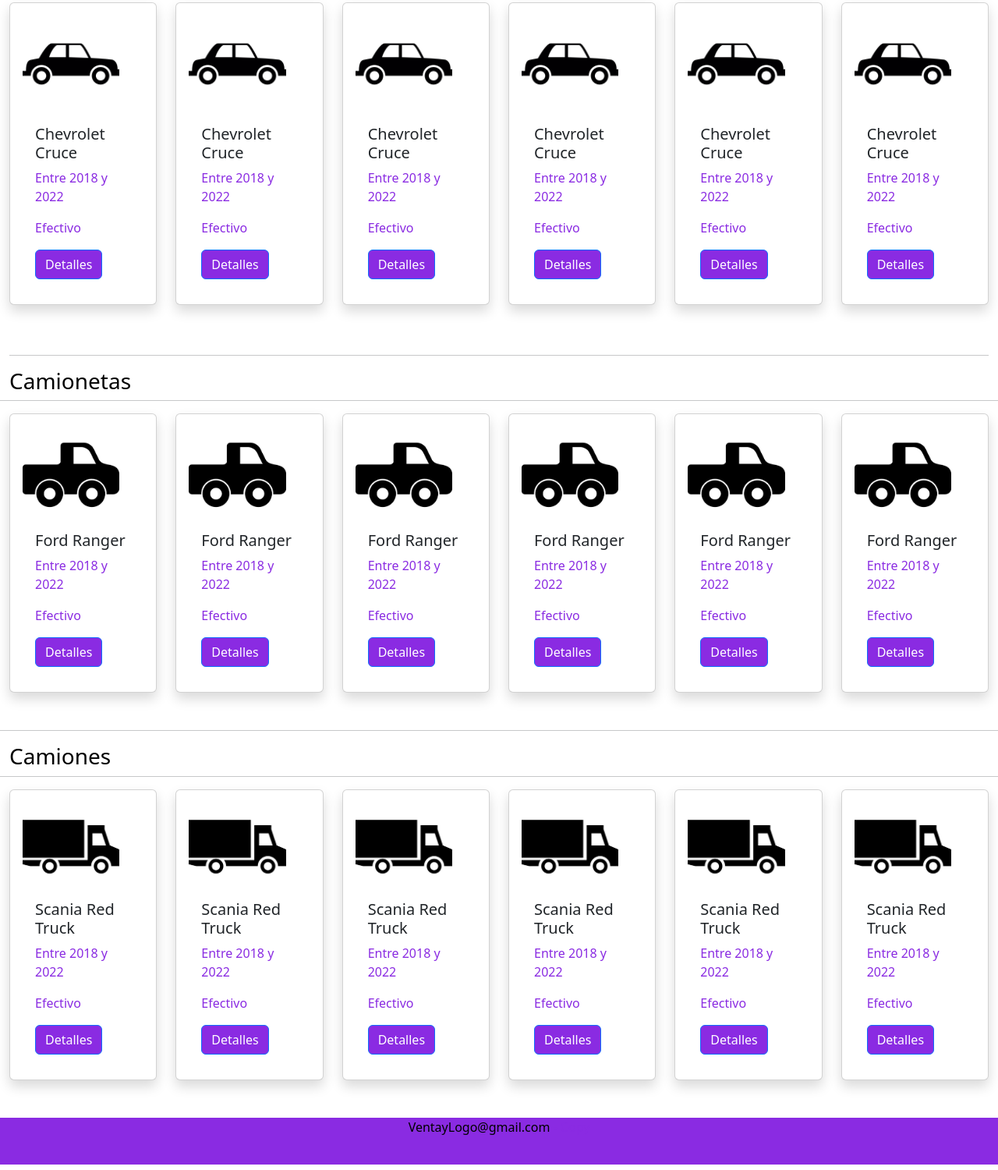
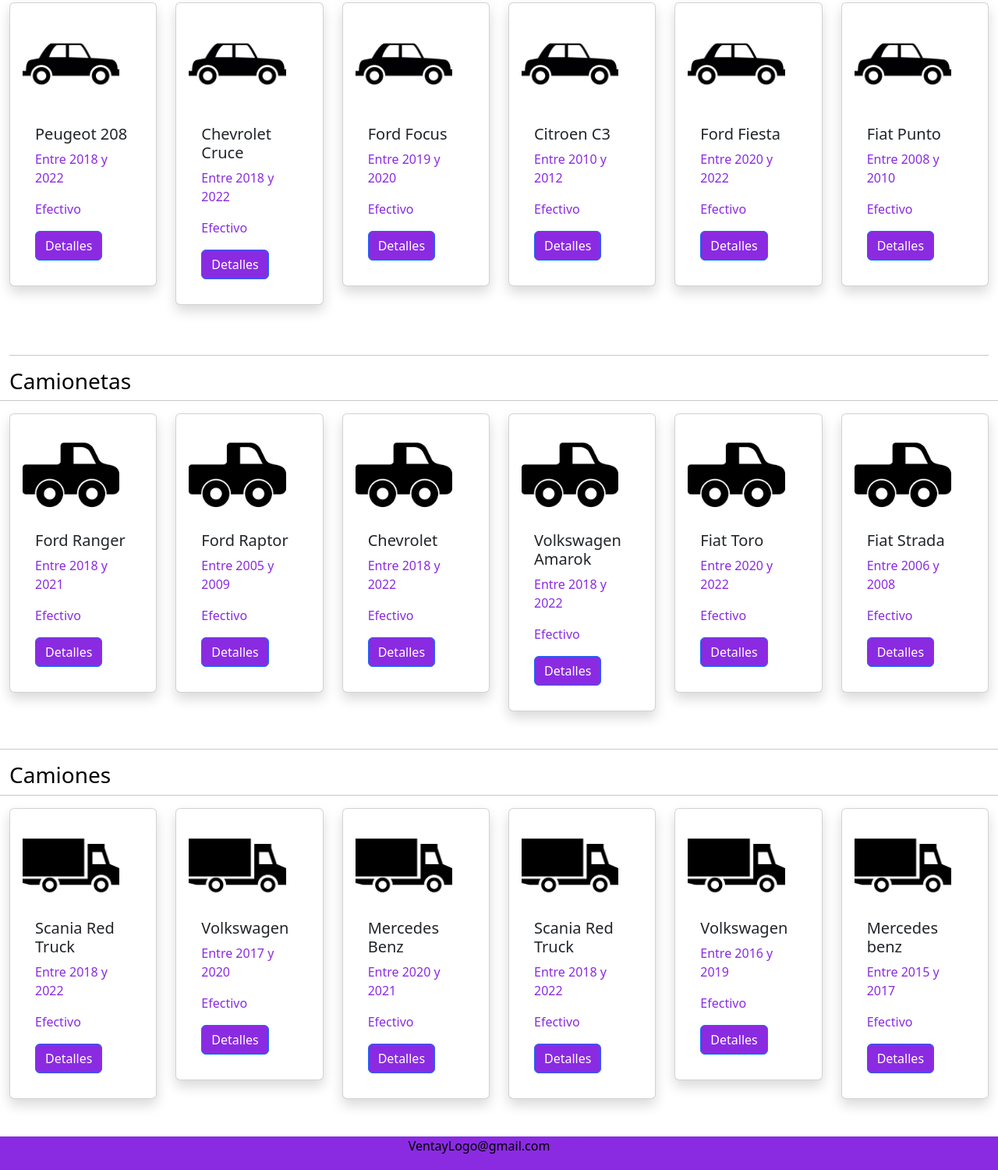
Before and after one commit to agusrolando/Bootstrap, a plain HTML site: page index.html in a window 1280 px wide. Shown: the part 217-1717 px from the top of the page at 78% size. Drawn offline with nearby package versions, Linux system fonts and the light colour scheme.

Commit message:
Correccion entrega proyecto final

```diff
--- a/index.html
+++ b/index.html
@@ -90,9 +90,9 @@
                     </a>
                     <ul class="dropdown-menu" aria-labelledby="navbarDropdownMenuLink">
                       <li><a class="dropdown-item" href="pages/camiones.html">Todos</a></li>
-                      <li><a class="dropdown-item" href="#">Action</a></li>
-                      <li><a class="dropdown-item" href="#">Another action</a></li>
-                      <li><a class="dropdown-item" href="#">Something else here</a></li>
+                      <li><a class="dropdown-item" href="#">Ford</a></li>
+                      <li><a class="dropdown-item" href="#">Mercedes Benz</a></li>
+                      <li><a class="dropdown-item" href="#">Scania</a></li>
                     </ul>
                   </li>
                 </ul>
@@ -120,7 +120,9 @@
 
         <div class="row">
 
+          <article id="tarjetasAutos">
 
+        </article>
 
           <div>
             <a href="pages/autos.html"><h3>Autos</h3></a>
@@ -135,7 +137,7 @@
               <img src="img/pngegg.png" class="card-img-top" alt="auto">
 
               <div class="card-body">
-                <h5 class="card-title">Chevrolet Cruce</h5>
+                <h5 class="card-title">Peugeot 208</h5>
                 <p class="card-text">Entre 2018 y 2022</p>
                 <p class="card-text">Efectivo</p>
                 <a href="pages/auto1.html" class="btn btn-primary">Detalles</a>
@@ -169,8 +171,8 @@
               <img src="img/pngegg.png" class="card-img-top" alt="auto">
 
               <div class="card-body">
-                <h5 class="card-title">Chevrolet Cruce</h5>
-                <p class="card-text">Entre 2018 y 2022</p>
+                <h5 class="card-title">Ford Focus</h5>
+                <p class="card-text">Entre 2019 y 2020</p>
                 <p class="card-text">Efectivo</p>
                 <a href="pages/auto1.html" class="btn btn-primary">Detalles</a>
               </div>
@@ -186,8 +188,8 @@
               <img src="img/pngegg.png" class="card-img-top" alt="auto">
 
               <div class="card-body">
-                <h5 class="card-title">Chevrolet Cruce</h5>
-                <p class="card-text">Entre 2018 y 2022</p>
+                <h5 class="card-title">Citroen C3</h5>
+                <p class="card-text">Entre 2010 y 2012</p>
                 <p class="card-text">Efectivo</p>
                 <a href="pages/auto1.html" class="btn btn-primary">Detalles</a>
               </div>
@@ -203,8 +205,8 @@
               <img src="img/pngegg.png" class="card-img-top" alt="auto">
 
               <div class="card-body">
-                <h5 class="card-title">Chevrolet Cruce</h5>
-                <p class="card-text">Entre 2018 y 2022</p>
+                <h5 class="card-title">Ford Fiesta</h5>
+                <p class="card-text">Entre 2020 y 2022</p>
                 <p class="card-text">Efectivo</p>
                 <a href="pages/auto1.html" class="btn btn-primary">Detalles</a>
               </div>
@@ -220,8 +222,8 @@
               <img src="img/pngegg.png" class="card-img-top" alt="auto">
 
               <div class="card-body">
-                <h5 class="card-title">Chevrolet Cruce</h5>
-                <p class="card-text">Entre 2018 y 2022</p>
+                <h5 class="card-title">Fiat Punto</h5>
+                <p class="card-text">Entre 2008 y 2010</p>
                 <p class="card-text">Efectivo</p>
                 <a href="pages/auto1.html" class="btn btn-primary">Detalles</a>
               </div>
@@ -255,7 +257,7 @@
 
               <div class="card-body">
                 <h5 class="card-title">Ford Ranger</h5>
-                <p class="card-text">Entre 2018 y 2022</p>
+                <p class="card-text">Entre 2018 y 2021</p>
                 <p class="card-text">Efectivo</p>
                 <a href="pages/camioneta1.html"class="btn btn-primary">Detalles</a>
               </div>
@@ -270,7 +272,23 @@
               <img src="img/pngegg (1).png" class="card-img-top" alt="auto">
 
               <div class="card-body">
-                <h5 class="card-title">Ford Ranger</h5>
+                <h5 class="card-title">Ford Raptor</h5>
+                <p class="card-text">Entre 2005 y 2009</p>
+                <p class="card-text">Efectivo</p>
+                <a href="pages/camioneta1.html" class="btn btn-primary">Detalles</a>
+              </div>
+            </div>
+
+          </div>
+
+          <div class="col-sm-6 col-md-4 col-xl-2">
+
+            <div class="card shadow p-3 mb-5 bg-body rounded">
+
+              <img src="img/pngegg (1).png" class="card-img-top" alt="auto">
+
+              <div class="card-body">
+                <h5 class="card-title">Chevrolet</h5>
                 <p class="card-text">Entre 2018 y 2022</p>
                 <p class="card-text">Efectivo</p>
                 <a href="pages/camioneta1.html" class="btn btn-primary">Detalles</a>
@@ -286,7 +304,7 @@
               <img src="img/pngegg (1).png" class="card-img-top" alt="auto">
 
               <div class="card-body">
-                <h5 class="card-title">Ford Ranger</h5>
+                <h5 class="card-title">Volkswagen Amarok</h5>
                 <p class="card-text">Entre 2018 y 2022</p>
                 <p class="card-text">Efectivo</p>
                 <a href="pages/camioneta1.html" class="btn btn-primary">Detalles</a>
@@ -302,8 +320,8 @@
               <img src="img/pngegg (1).png" class="card-img-top" alt="auto">
 
               <div class="card-body">
-                <h5 class="card-title">Ford Ranger</h5>
-                <p class="card-text">Entre 2018 y 2022</p>
+                <h5 class="card-title">Fiat Toro</h5>
+                <p class="card-text">Entre 2020 y 2022</p>
                 <p class="card-text">Efectivo</p>
                 <a href="pages/camioneta1.html" class="btn btn-primary">Detalles</a>
               </div>
@@ -318,24 +336,8 @@
               <img src="img/pngegg (1).png" class="card-img-top" alt="auto">
 
               <div class="card-body">
-                <h5 class="card-title">Ford Ranger</h5>
-                <p class="card-text">Entre 2018 y 2022</p>
-                <p class="card-text">Efectivo</p>
-                <a href="pages/camioneta1.html" class="btn btn-primary">Detalles</a>
-              </div>
-            </div>
-
-          </div>
-
-          <div class="col-sm-6 col-md-4 col-xl-2">
-
-            <div class="card shadow p-3 mb-5 bg-body rounded">
-
-              <img src="img/pngegg (1).png" class="card-img-top" alt="auto">
-
-              <div class="card-body">
-                <h5 class="card-title">Ford Ranger</h5>
-                <p class="card-text">Entre 2018 y 2022</p>
+                <h5 class="card-title">Fiat Strada</h5>
+                <p class="card-text">Entre 2006 y 2008</p>
                 <p class="card-text">Efectivo</p>
                 <a href="pages/camioneta1.html" class="btn btn-primary">Detalles</a>
               </div>
@@ -379,8 +381,24 @@
               <img src="img/pngwing.com.png" class="card-img-top" alt="auto">
 
               <div class="card-body">
-                <h5 class="card-title">Scania Red Truck</h5>
-                <p class="card-text">Entre 2018 y 2022</p>
+                <h5 class="card-title">Volkswagen</h5>
+                <p class="card-text">Entre 2017 y 2020</p>
+                <p class="card-text">Efectivo</p>
+                <a href="pages/camiones1.html" class="btn btn-primary">Detalles</a>
+              </div>
+            </div>
+
+          </div>
+
+          <div class="col-sm-6 col-md-4 col-xl-2">
+
+            <div class="card shadow p-3 mb-5 bg-body rounded">
+
+              <img src="img/pngwing.com.png" class="card-img-top" alt="auto">
+
+              <div class="card-body">
+                <h5 class="card-title">Mercedes Benz</h5>
+                <p class="card-text">Entre 2020 y 2021</p>
                 <p class="card-text">Efectivo</p>
                 <a href="pages/camiones1.html" class="btn btn-primary">Detalles</a>
               </div>
@@ -411,8 +429,8 @@
               <img src="img/pngwing.com.png" class="card-img-top" alt="auto">
 
               <div class="card-body">
-                <h5 class="card-title">Scania Red Truck</h5>
-                <p class="card-text">Entre 2018 y 2022</p>
+                <h5 class="card-title">Volkswagen</h5>
+                <p class="card-text">Entre 2016 y 2019</p>
                 <p class="card-text">Efectivo</p>
                 <a href="pages/camiones1.html" class="btn btn-primary">Detalles</a>
               </div>
@@ -427,24 +445,8 @@
               <img src="img/pngwing.com.png" class="card-img-top" alt="auto">
 
               <div class="card-body">
-                <h5 class="card-title">Scania Red Truck</h5>
-                <p class="card-text">Entre 2018 y 2022</p>
-                <p class="card-text">Efectivo</p>
-                <a href="pages/camiones1.html" class="btn btn-primary">Detalles</a>
-              </div>
-            </div>
-
-          </div>
-
-          <div class="col-sm-6 col-md-4 col-xl-2">
-
-            <div class="card shadow p-3 mb-5 bg-body rounded">
-
-              <img src="img/pngwing.com.png" class="card-img-top" alt="auto">
-
-              <div class="card-body">
-                <h5 class="card-title">Scania Red Truck</h5>
-                <p class="card-text">Entre 2018 y 2022</p>
+                <h5 class="card-title">Mercedes benz</h5>
+                <p class="card-text">Entre 2015 y 2017</p>
                 <p class="card-text">Efectivo</p>
                 <a href="pages/camiones1.html" class="btn btn-primary">Detalles</a>
               </div>
@@ -480,6 +482,6 @@
 
   </body>
 
-
+  <script src="js/javascript.js"></script>
 </html>
 <!doctype html>
```
Also changed, not shown: pages/auto1.html (+1 -1 lines), pages/autos.html (+34 -34 lines), pages/camiones.html (+69 -69 lines), pages/camiones1.html (+1 -1 lines), pages/camioneta1.html (+1 -1 lines), pages/camionetas.html (+88 -88 lines), pages/cargar_veiculo.html (+7 -2 lines), pages/ingresa.html (+2 -2 lines), pages/nosotros.html (+1 -1 lines), pages/registrarse.html (+1 -1 lines), js/javascript.js (added).
